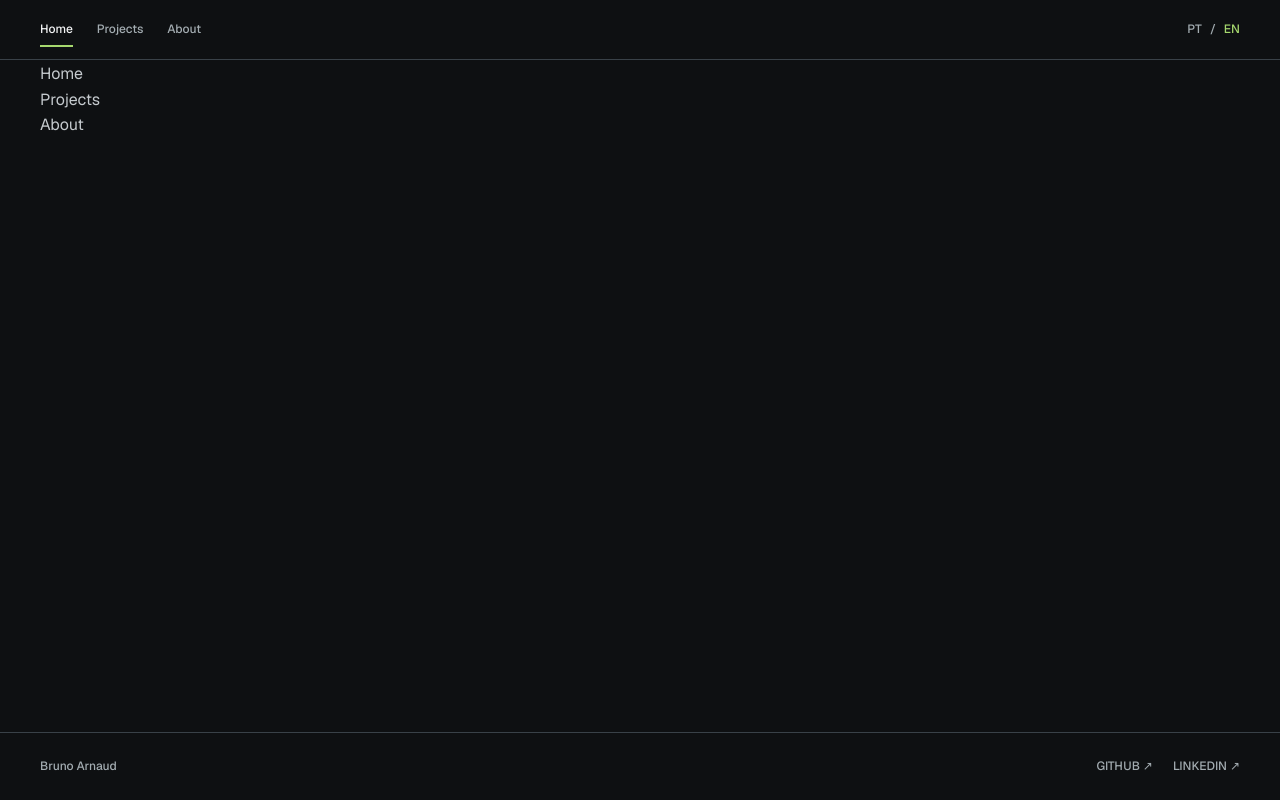
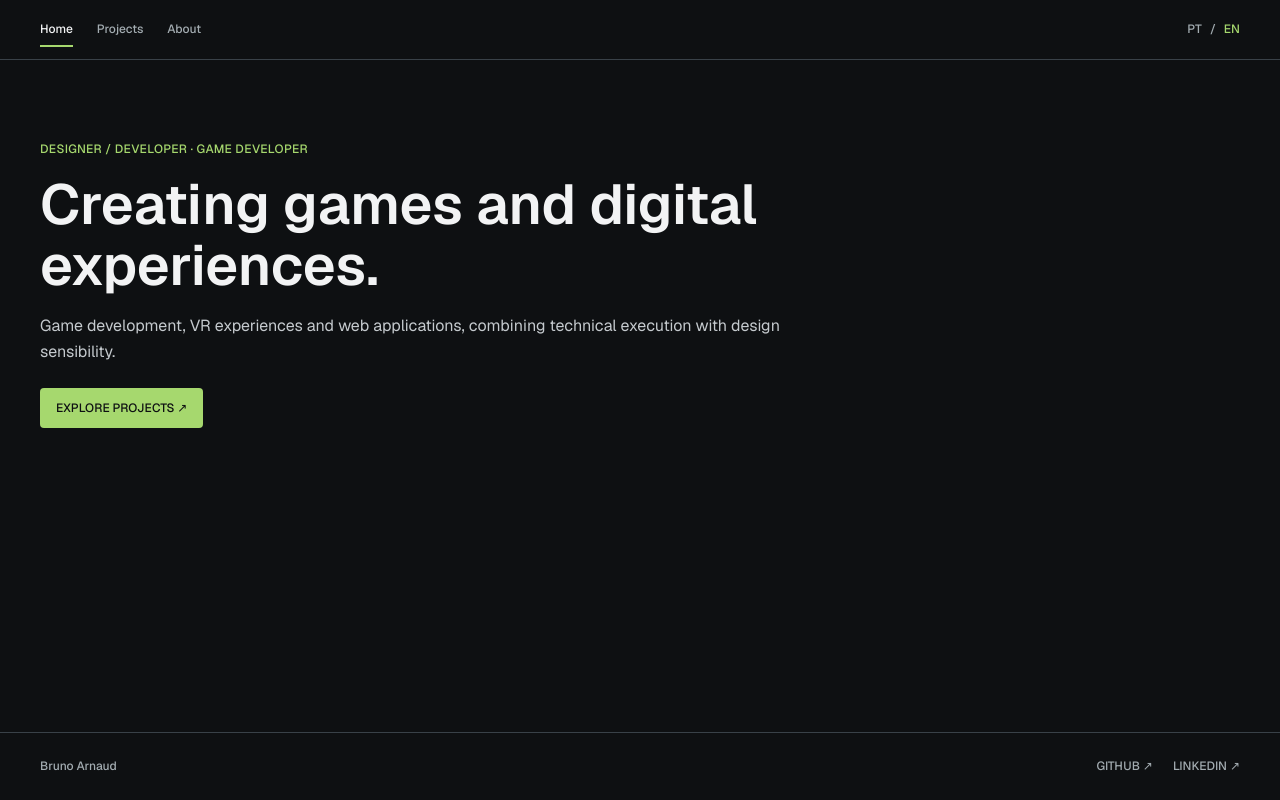
Before and after one commit to BrunoArn/WEB-portfolio, a Next.js app: page /en in a window 1280 px wide. Built offline with nearby package versions, Linux system fonts and the light colour scheme.

Commit message:
initial commit

```diff
--- a/src/app/[lang]/page.tsx
+++ b/src/app/[lang]/page.tsx
@@ -1,14 +1,17 @@
 import { notFound } from "next/navigation";
 
 import { Container } from "@/components/layout/Container";
+import { HomeHero } from "@/features/home/HomeHero";
 import { getDictionary } from "@/i18n/get-dictionary";
 import { isLocale } from "@/i18n/config";
 
-export default async function Home({
-  params,
-}: {
-  params: Promise<{ lang: string }>;
-}) {
+type HomePageProps = {
+  params: Promise<{
+    lang: string;
+  }>;
+};
+
+export default async function HomePage({ params }: HomePageProps) {
   const { lang } = await params;
 
   if (!isLocale(lang)) {
@@ -20,9 +23,13 @@ export default async function Home({
   return (
     <main>
       <Container>
-        <p>{dictionary.navigation.home}</p>
-        <p>{dictionary.navigation.projects}</p>
-        <p>{dictionary.navigation.about}</p>
+        <HomeHero
+          eyebrow={dictionary.home.hero.eyebrow}
+          title={dictionary.home.hero.title}
+          description={dictionary.home.hero.description}
+          ctaLabel={dictionary.home.hero.cta}
+          ctaHref={`/${lang}/projects`}
+        />
       </Container>
     </main>
   );
--- /dev/null
+++ b/src/features/home/HomeHero.tsx
@@ -0,0 +1,42 @@
+import Link from "next/link";
+
+type HomeHeroProps = {
+    eyebrow: string;
+    title: string;
+    description: string;
+    ctaLabel: string;
+    ctaHref: string;
+};
+
+export function HomeHero({
+    eyebrow,
+    title,
+    description,
+    ctaLabel,
+    ctaHref,
+}: HomeHeroProps) {
+    return (
+        <section className="py-(--section-spacing-mobile) md:py-(--section-spacing-desktop)">
+            <div className="max-w-4xl">
+                <p className="text-(length:--font-size-label) font-medium uppercase leading-(--line-height-label) tracking-wide text-app-accent">
+                    {eyebrow}
+                </p>
+
+                <h1 className="mt-(--space-16) text-(length:--font-size-hero-mobile) font-semibold leading-(--line-height-hero) text-app-text-primary md:text-(length:--font-size-hero-desktop)">
+                    {title}
+                </h1>
+
+                <p className="mt-(--space-16) max-w-3xl text-(length:--font-size-body) leading-(--line-height-body) text-app-text-body">
+                    {description}
+                </p>
+
+                <Link
+                    href={ctaHref}
+                    className="mt-(--space-24) inline-flex min-h-10 items-center rounded-(--radius-control) bg-app-accent px-(--space-16) text-(length:--font-size-label) font-medium uppercase text-app-background transition-opacity duration-(--motion-default) hover:opacity-90 focus-visible:outline-2 focus-visible:outline-offset-2 focus-visible:outline-app-accent"
+                >
+                    {ctaLabel} ↗
+                </Link>
+            </div>
+        </section>
+    );
+}
--- a/src/i18n/dictionaries/en.ts
+++ b/src/i18n/dictionaries/en.ts
@@ -6,6 +6,15 @@ const en = {
     openMenu: "Open navigation menu",
     closeMenu: "Close navigation menu",
   },
+  home: {
+    hero: {
+      eyebrow: "DESIGNER / DEVELOPER · GAME DEVELOPER",
+      title: "Creating games and digital experiences.",
+      description:
+        "Game development, VR experiences and web applications, combining technical execution with design sensibility.",
+      cta: "EXPLORE PROJECTS",
+    },
+  },
 } as const;
 
 export default en;
--- a/src/i18n/dictionaries/pt.ts
+++ b/src/i18n/dictionaries/pt.ts
@@ -6,6 +6,15 @@ const pt = {
     openMenu: "Abrir menu de navegação",
     closeMenu: "Fechar menu de navegação",
   },
+  home: {
+    hero: {
+      eyebrow: "DESIGNER / DEVELOPER · GAME DEVELOPER",
+      title: "Criando jogos e experiências digitais.",
+      description:
+        "Desenvolvimento de jogos, experiências VR e aplicações web, unindo execução técnica e sensibilidade de design.",
+      cta: "EXPLORAR PROJETOS",
+    },
+  },
 } as const;
 
 export default pt;
```
